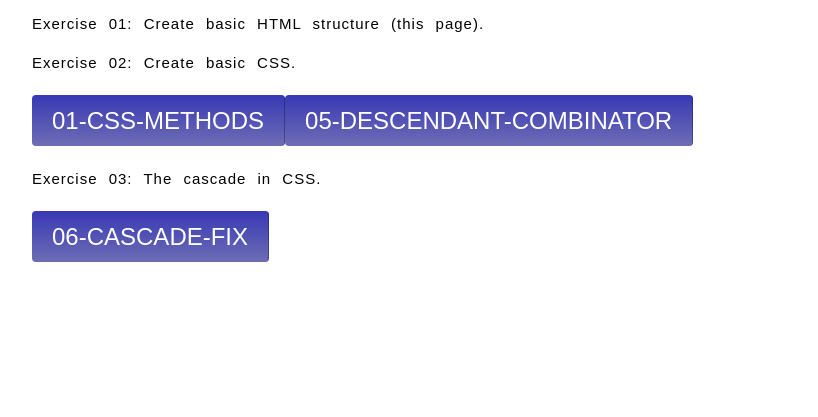
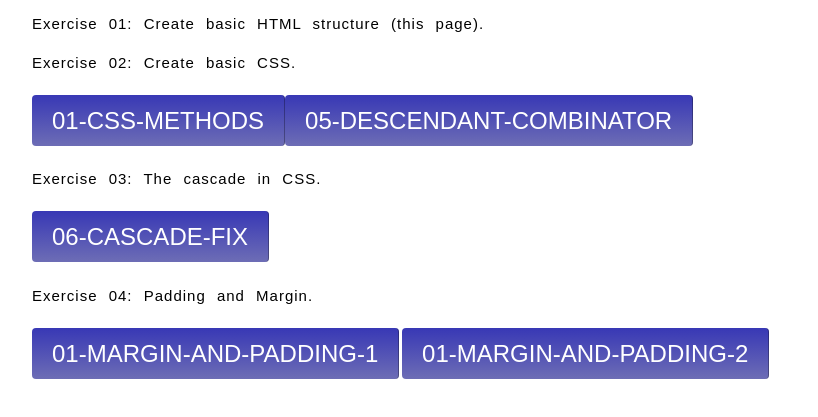
Before and after one commit to mldwr/odin-html-css, a plain HTML site: page index.html in a window 1280 px wide. Shown: the part 113-530 px from the top of the page, without its empty margins (208-1026 px from the left). Drawn offline with Linux system fonts and the light colour scheme.

Commit message:
Update index.html

```diff
--- a/index.html
+++ b/index.html
@@ -18,5 +18,10 @@
     <ul>
       <li><a href="06-cascade-fix.html">06-cascade-fix</a></li>
     </ul>
+    <p>Exercise 04: Padding and Margin.</p>
+    <ul>
+      <li><a href="01-margin-and-padding-1.html">01-margin-and-padding-1</a></li>
+      <li><a href="01-margin-and-padding-2.html">01-margin-and-padding-2</a></li>
+    </ul>
   </body>
 </html>
```
